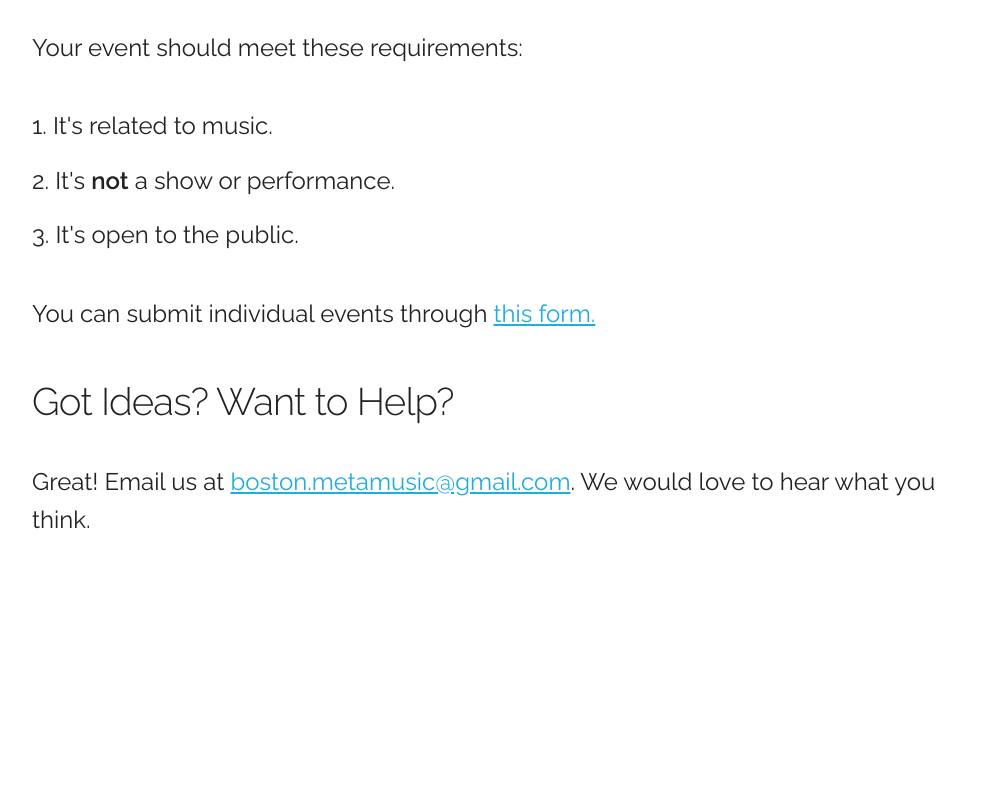
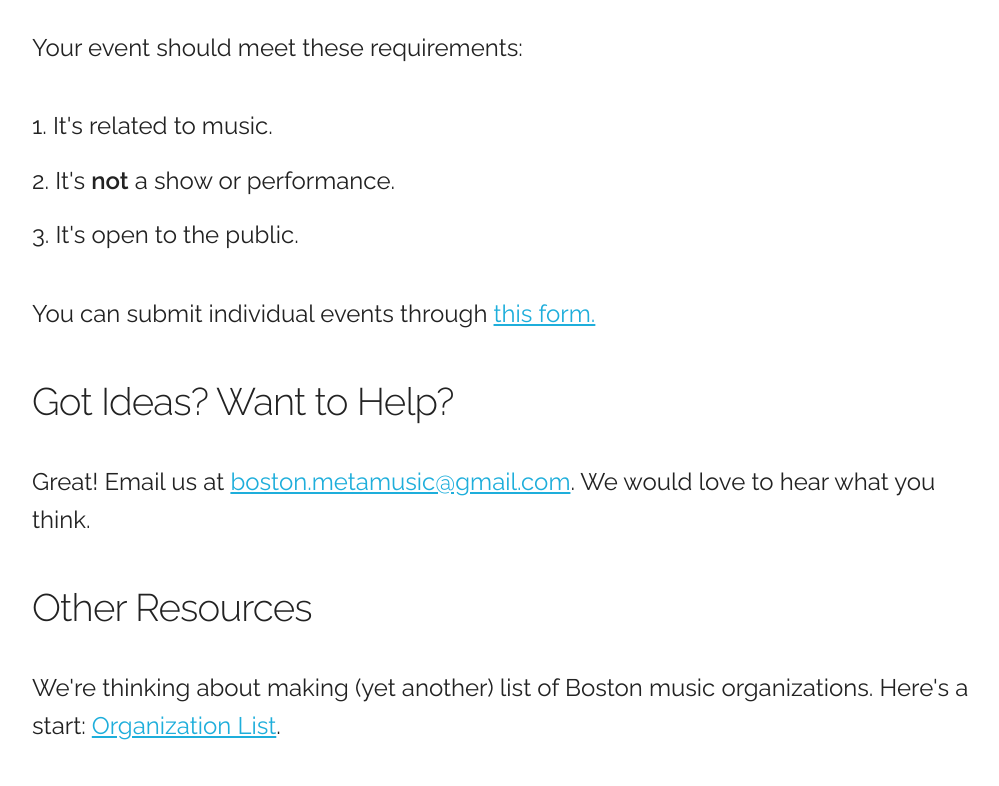
Before and after one commit to boston-metamusic/boston-metamusic.github.io, a plain HTML site: page index.html in a window 1280 px wide. Shown: the part 1568-2354 px from the top of the page, without its empty margins (128-1127 px from the left). Before the commit the page ends 2147 px from the top, so only its background shows below. Drawn offline with Linux system fonts and the light colour scheme.

Commit message:
add organization list

```diff
--- a/index.html
+++ b/index.html
@@ -88,6 +88,14 @@
             <p>Great! Email us at <a href="mailto:boston.metamusic@gmail.com">boston.metamusic@gmail.com</a>. We would love to hear what you think.</p>
         </div>
     </div>
+
+    <div class="row">
+        <div class="twelve columns">
+            <h5 id="resources">Other Resources</h5>
+            <p>We're thinking about making (yet another) list of Boston music organizations. Here's a start: <a target="_blank" href="https://github.com/boston-metamusic/boston-metamusic.github.io/blob/master/sources.md">Organization List</a>.
+            </p>
+        </div>
+    </div>
 </div>
 
 <!-- End Document
```
Also changed, not shown: 1 other file.
